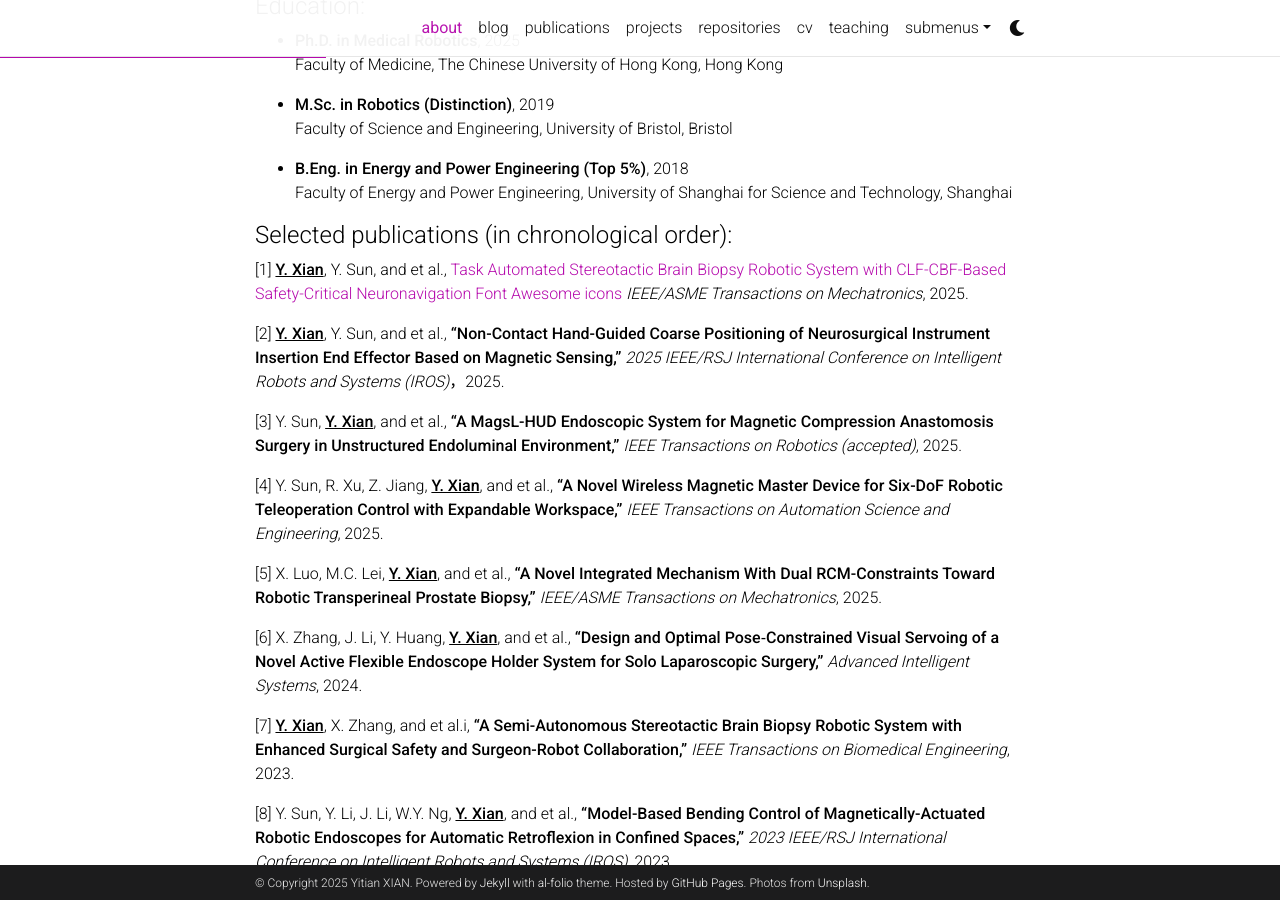
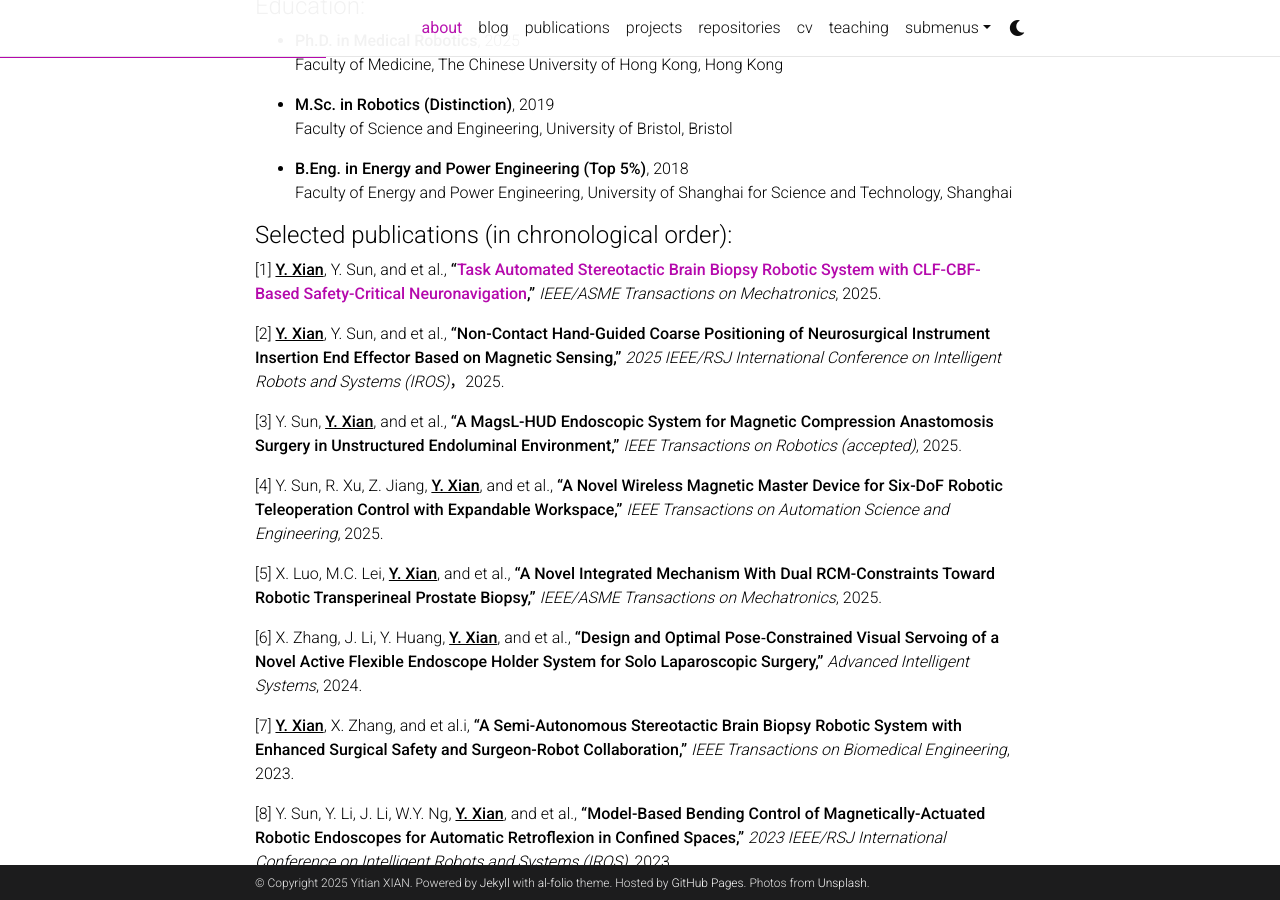
Before and after one commit to yitian-xian/yitian-xian.github.io, a Jekyll site: the page built from _pages/about.md, in a window 1280 px wide and 900 px high, scrolled down 489 px. Built offline with Jekyll 4.4.1, drawn with Linux system fonts in a browser that asks for light colours; full-size pictures stand in for the smaller copies a plugin makes; emoji names are drawn with the system emoji font; comment, search, counter and statistics services are not loaded; a style sheet for code colours, icons or effects is not loaded.

Commit message:
Update about.md

```diff
--- a/_pages/about.md
+++ b/_pages/about.md
@@ -40,7 +40,7 @@ Faculty of Energy and Power Engineering, University of Shanghai for Science and
 
 #### Selected publications (in chronological order):<br>
 
-[1] **<u>Y. Xian</u>**, Y. Sun, and et al., [Task Automated Stereotactic Brain Biopsy Robotic System with CLF-CBF-Based Safety-Critical Neuronavigation](https://ieeexplore.ieee.org/document/10907778) [Font Awesome icons](https://fontawesome.com/) *IEEE/ASME Transactions on Mechatronics*, 2025.
+[1] **<u>Y. Xian</u>**, Y. Sun, and et al., **“[Task Automated Stereotactic Brain Biopsy Robotic System with CLF-CBF-Based Safety-Critical Neuronavigation](https://ieeexplore.ieee.org/document/10907778),”** *IEEE/ASME Transactions on Mechatronics*, 2025.
 
 [2] **<u>Y. Xian</u>**, Y. Sun, and et al., **“Non-Contact Hand-Guided Coarse Positioning of Neurosurgical Instrument Insertion End Effector Based on Magnetic Sensing,”** *2025 IEEE/RSJ International Conference on Intelligent Robots and Systems (IROS)*，2025.
 
```
